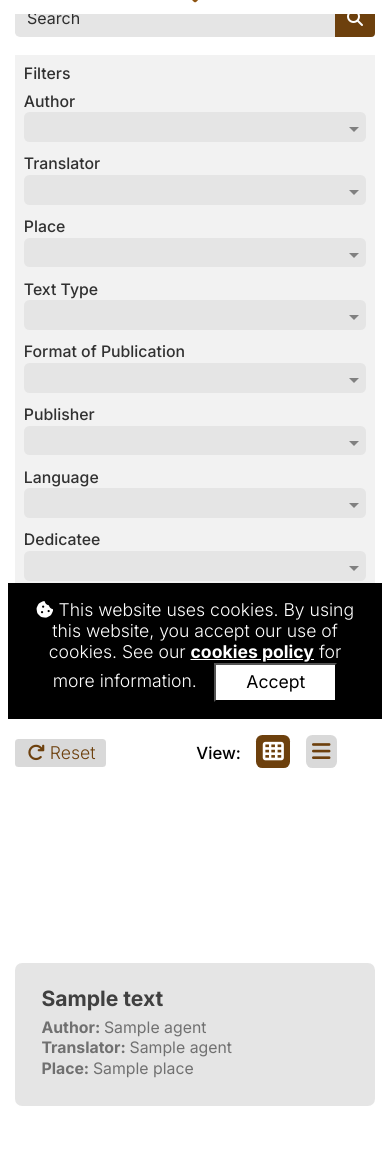
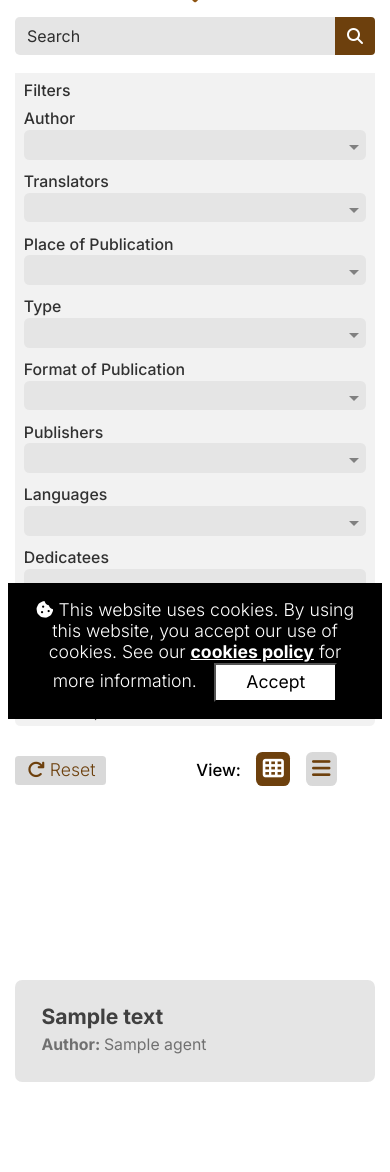
Before and after one commit to bear-rsg/frenchprintengland, a Django app: page /data/texts/ in a window 390 px wide. Shown: the part 117-1289 px from the top of the page. After the commit the page ends 1199 px from the top, so only its background shows below. Run offline with Django 4.2, Linux system fonts and the light colour scheme; data comes from the database, SQL or seed files in the repository; tables that the repository leaves empty hold one stand-in row (values such as "Sample post"); lists and menus that the app fills with data are empty; parts of the project's set-up code (start-up, migrations or seed data) failed here and were passed over.

Commit message:
latest changes to db structure

```diff
--- a/django/core/static/css/custom.css
+++ b/django/core/static/css/custom.css
@@ -567,6 +567,11 @@ select option,
 
 /* ---------- Research Data: Detail ---------- */
 
+.viewinadmindashboard-link-container {
+    text-align: right;
+    margin-bottom: 2em;
+}
+
 .viewinadmindashboard-link {
     display: inline-block;
     padding: 0.3em 1em;
--- a/django/core/static/css/custom_large.css
+++ b/django/core/static/css/custom_large.css
@@ -71,12 +71,4 @@
         vertical-align: middle;
     }
 
-    /* ---------- Detail ---------- */
-
-    .viewinadmindashboard-link-container {
-        float: right;
-        width: fit-content;
-        padding-left: 2em;
-    }
-
 }
--- a/django/core/static/css/custom_small.css
+++ b/django/core/static/css/custom_small.css
@@ -38,7 +38,7 @@
     /* ---------- Main ---------- */
 
     main {
-        margin-top: 3em;
+        margin-top: 4em;
         min-height: calc(100vh - 3em);
     }
 
@@ -89,11 +89,4 @@
         display: block;
     }
 
-    /* ---------- Detail ---------- */
-
-    .viewinadmindashboard-link-container {
-        text-align: center;
-        padding-bottom: 2em;
-    }
-
 }
--- a/django/researchdata/views.py
+++ b/django/researchdata/views.py
@@ -143,43 +143,48 @@ class TextDetailView(DetailView):
 
         # Details
         context['details'] = [
+            {'label': 'ESTC', 'value': self.object.estc},
+            {'label': 'STC', 'value': self.object.stc},
+            {'label': 'USTC', 'value': self.object.ustc},
             {'label': 'Author', 'value': self.object.author},
-            {'label': 'Translator', 'value': self.object.translator},
+
+            # Publication Information
+            {'section_header': 'Publication Information'},
+            {'label': 'Translators', 'value': queryset_as_str(self.object.translators.all())},
             {'label': 'Other contributors', 'value': queryset_as_str(self.object.other_contributors.all())},
-            {'label': 'Place', 'value': self.object.place},
+            {'label': 'Imprint', 'value': self.object.imprint},
+            {'label': 'Place of publication', 'value': self.object.place_of_publication},
             {'label': 'False imprint', 'value': self.object.false_imprint},
-            {'label': 'Address of publication', 'value': self.object.address_of_publication},
-            {'label': 'Associated location', 'value': self.object.associated_location},
-            {'label': 'Publisher', 'value': queryset_as_str(self.object.publisher.all())},
+            {'label': 'Publishers', 'value': queryset_as_str(self.object.publishers.all())},
             {'label': 'Year of publication', 'value': self.object.year_of_publication},
-            {'label': 'Specific date', 'value': self.object.specific_date},
+            {'label': 'Associated date', 'value': self.object.associated_date},
+            {'label': 'Associated location', 'value': queryset_as_str(self.object.associated_locations.all())},
             {'label': 'Lost book', 'value': self.object.lost_book},
+
+            # Properties
+            {'section_header': 'Properties'},
             {'label': 'Languages', 'value': queryset_as_str(self.object.languages.all())},
-            {'label': 'Multilingual', 'value': self.object.multilingual},
-            {'label': 'Translation', 'value': self.object.translation},
-            {'label': 'Type', 'value': self.object.type},
+            {'label': 'Number of languages', 'value': self.object.number_of_languages},
+            {'label': 'Type', 'value': self.object.text_type},
             {'label': 'Format_of_publication', 'value': self.object.format_of_publication},
             {'label': 'Number_of_issues', 'value': self.object.number_of_issues},
             {'label': 'Pagination', 'value': self.object.pagination},
-            {'label': 'Number of main text pages', 'value': self.object.number_of_main_text_pages},
-            {'label': 'Number of liminary pages', 'value': self.object.number_of_liminary_pages},
             {'label': 'Number of pages containing French', 'value': self.object.number_of_pages_containing_french},
-            {'label': 'Dedicatee', 'value': queryset_as_str(self.object.dedicatee.all())},
-            {'label': 'Illustrations', 'value': self.object.illustrations},
+            {'label': 'Textual features', 'value': queryset_as_str(self.object.textual_features.all())},
+            {'label': 'Dedicatees', 'value': queryset_as_str(self.object.dedicatees.all())},
+
+            # Bibliographical Information
+            {'section_header': 'Bibliographical Information'},
+            {'label': 'FB', 'value': self.object.fb},
+            {'label': 'RCCC', 'value': self.object.rccc},
             {'label': 'Nelson and Seccombe', 'value': self.object.nelson_and_seccombe},
+            {'label': "Stationers' register ", 'value': self.object.nelson_and_seccombe},
             {'label': 'PLRE', 'value': self.object.plre},
-            {'label': 'Owner', 'value': queryset_as_str(self.object.owner.all())},
-            {'label': 'Illustrations', 'value': self.object.illustrations},
-            {'label': 'STC', 'value': self.object.stc},
-            {'label': 'ESTC', 'value': self.object.estc},
-            {'label': 'USTC', 'value': self.object.ustc},
-            {'label': 'FB number', 'value': self.object.fb_number},
-            {'label': 'RCCC', 'value': self.object.rccc},
+            {'label': 'Owners', 'value': queryset_as_str(self.object.owners.all())},
             {'label': 'Full text image', 'value': self.object.full_text_image},
             {'label': 'Full text transcription', 'value': self.object.full_text_transcription},
-            {'label': 'Subject', 'value': queryset_as_str(self.object.subject.all())},
-            {'label': 'Primary sources', 'value': queryset_as_str(self.object.primary_sources.all())},
-            {'label': 'Secondary sources', 'value': queryset_as_str(self.object.secondary_sources.all())},
+            {'label': 'Subjects', 'value': queryset_as_str(self.object.subjects.all())},
+            {'label': 'Relationships', 'value': queryset_as_str(self.object.relationships.all())},
             {'label': 'Number of surviving copies in UK', 'value': self.object.number_of_surviving_copies_in_uk},
             {'label': 'Number of surviving copies in continental Europe', 'value': self.object.number_of_surviving_copies_in_continental_europe},
             {'label': 'Number of surviving copies in rest of the world', 'value': self.object.number_of_surviving_copies_in_rest_of_world},
@@ -206,40 +211,42 @@ class TextListView(ListView):
         search = self.request.GET.get('search', '')
         if search != '':
             queryset = queryset.filter(
+                Q(estc__icontains=search) |
+                Q(stc__icontains=search) |
+                Q(ustc__icontains=search) |
                 Q(title__icontains=search) |
-                Q(address_of_publication__icontains=search) |
-                Q(associated_location__icontains=search) |
-                Q(specific_date__icontains=search) |
+                Q(imprint__icontains=search) |
+                Q(year_of_publication__icontains=search) |
+                Q(associated_date__icontains=search) |
                 Q(pagination__icontains=search) |
+                Q(fb__icontains=search) |
+                Q(rccc__icontains=search) |
                 Q(nelson_and_seccombe__icontains=search) |
+                Q(stationers_register__icontains=search) |
                 Q(plre__icontains=search) |
-                Q(stc__icontains=search) |
-                Q(estc__icontains=search) |
-                Q(ustc__icontains=search) |
-                Q(fb_number__icontains=search) |
-                Q(rccc__icontains=search) |
                 Q(full_text_image__icontains=search) |
                 Q(full_text_transcription__icontains=search) |
 
                 # FK
                 Q(author__name__icontains=search) |
                 Q(author__gender__name__iexact=search) |
-                Q(translator__name__icontains=search) |
-                Q(translator__gender__name__iexact=search) |
-                Q(place__name__icontains=search) |
-                Q(type__name__icontains=search) |
+                Q(place_of_publication__name__icontains=search) |
+                Q(text_type__name__icontains=search) |
                 Q(format_of_publication__name__icontains=search) |
 
                 # M2M
+                Q(translators__name__icontains=search) |
+                Q(translators__gender__name__iexact=search) |
                 Q(other_contributors__name__icontains=search) |
-                Q(publisher__name__icontains=search) |
+                Q(publishers__name__icontains=search) |
+                Q(associated_locations__name__icontains=search) |
                 Q(languages__name__icontains=search) |
-                Q(dedicatee__name__icontains=search) |
-                Q(dedicatee__gender__name__iexact=search) |
-                Q(owner__name__icontains=search) |
-                Q(subject__name__icontains=search) |
-                Q(primary_sources__name__icontains=search) |
-                Q(secondary_sources__name__icontains=search)
+                Q(textual_features__name__icontains=search) |
+                Q(dedicatees__name__icontains=search) |
+                Q(dedicatees__gender__name__iexact=search) |
+                Q(owners__name__icontains=search) |
+                Q(subjects__name__icontains=search) |
+                Q(relationships__name__icontains=search)
             )
         # Filters
         queryset = filter(self.request, queryset)
@@ -248,20 +255,21 @@ class TextListView(ListView):
         # Return result, showing only distinct
         return queryset.distinct()\
             .prefetch_related(
+                'translators',
                 'other_contributors',
-                'publisher',
+                'publishers',
+                'associated_locations',
                 'languages',
-                'dedicatee',
-                'owner',
-                'subject',
-                'primary_sources',
-                'secondary_sources',
+                'textual_features',
+                'dedicatees',
+                'owners',
+                'subjects',
+                'relationships',
             )\
             .select_related(
                 'author',
-                'translator',
-                'place',
-                'type',
+                'place_of_publication',
+                'text_type',
                 'format_of_publication'
             )
 
@@ -276,18 +284,18 @@ class TextListView(ListView):
                 'filter_options': models.Agent.objects.filter(roles__name__iexact='author').distinct()
             },
             {
-                'filter_id': f'{filter_pre_fk}translator',
-                'filter_name': 'Translator',
+                'filter_id': f'{filter_pre_fk}translators',
+                'filter_name': 'Translators',
                 'filter_options': models.Agent.objects.filter(roles__name__iexact='translator').distinct()
             },
             {
-                'filter_id': f'{filter_pre_fk}place',
-                'filter_name': 'Place',
+                'filter_id': f'{filter_pre_fk}place_of_publication',
+                'filter_name': 'Place of Publication',
                 'filter_options': models.Place.objects.all()
             },
             {
-                'filter_id': f'{filter_pre_fk}type',
-                'filter_name': 'Text Type',
+                'filter_id': f'{filter_pre_fk}text_type',
+                'filter_name': 'Type',
                 'filter_options': models.TextType.objects.all()
             },
             {
@@ -297,17 +305,17 @@ class TextListView(ListView):
             },
             {
                 'filter_id': f'{filter_pre_mm}publishers',
-                'filter_name': 'Publisher',
+                'filter_name': 'Publishers',
                 'filter_options': models.Agent.objects.filter(roles__name__iexact='publisher').distinct()
             },
             {
                 'filter_id': f'{filter_pre_mm}languages',
-                'filter_name': 'Language',
+                'filter_name': 'Languages',
                 'filter_options': models.Language.objects.all()
             },
             {
                 'filter_id': f'{filter_pre_mm}dedicatee',
-                'filter_name': 'Dedicatee',
+                'filter_name': 'Dedicatees',
                 'filter_options': models.Agent.objects.filter(roles__name__iexact='dedicatee').distinct()
             },
         ]
@@ -323,17 +331,18 @@ def export_excel(request):
     wb = Workbook()
     wb.remove(wb.active)
     for m in [
+        models.PlaceType,
+        models.Place,
         models.Text,
         models.Agent,
         models.AgentRole,
         models.Gender,
-        models.Place,
         models.Language,
         models.TextType,
+        models.TextualFeatures,
         models.FormatOfPublication,
         models.Subject,
-        models.PrimarySource,
-        models.SecondarySource
+        models.Relationships,
     ]:
         ws = wb.create_sheet(title=str(m._meta.verbose_name_plural).title()[:31])
         fields = [f.name for f in m._meta.fields]
```
Also changed, not shown: django/researchdata/admin.py (+25 -28 lines), django/researchdata/models.py (+43 -58 lines), django/researchdata/templates/researchdata/detail.html (+9 -5 lines), django/researchdata/templates/researchdata/snippets/list-body.html (deleted, +0 -37 lines), django/researchdata/migrations/0001_initial.py.
